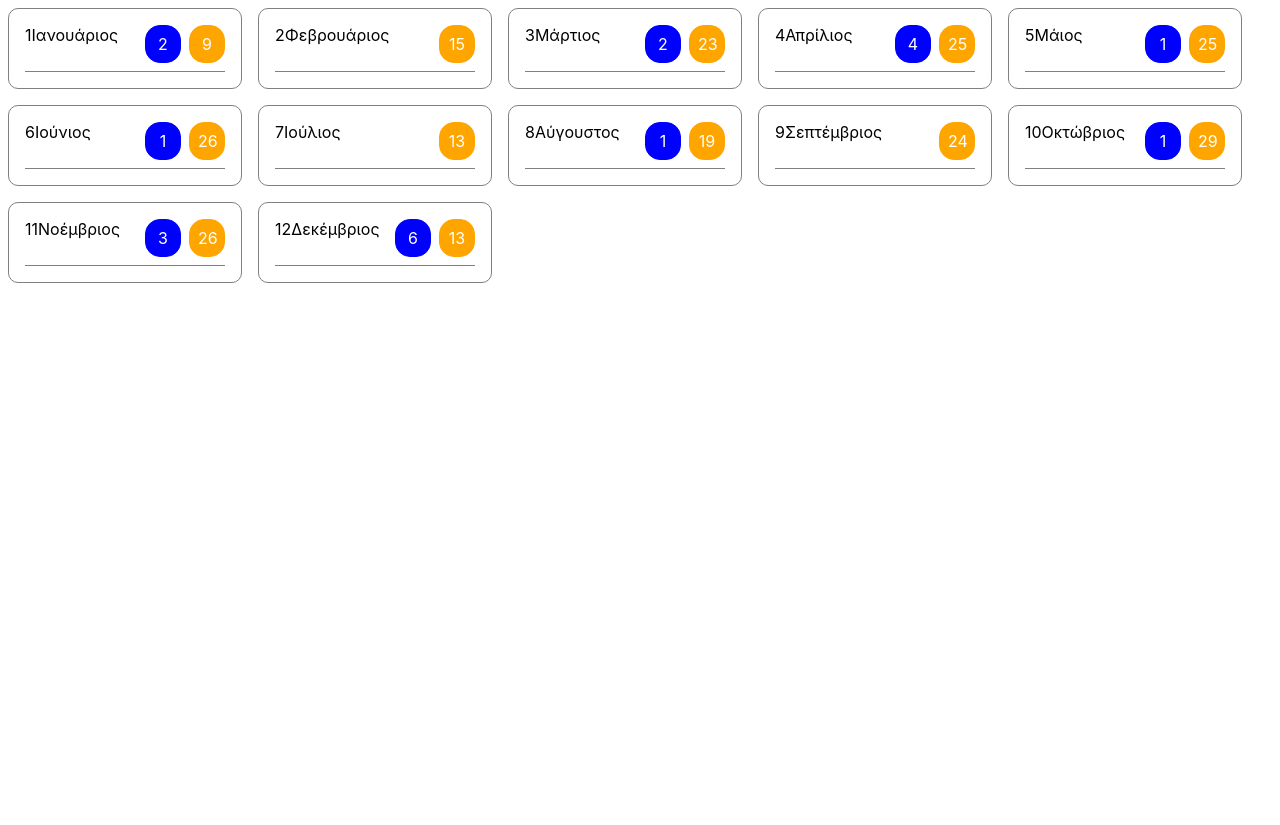
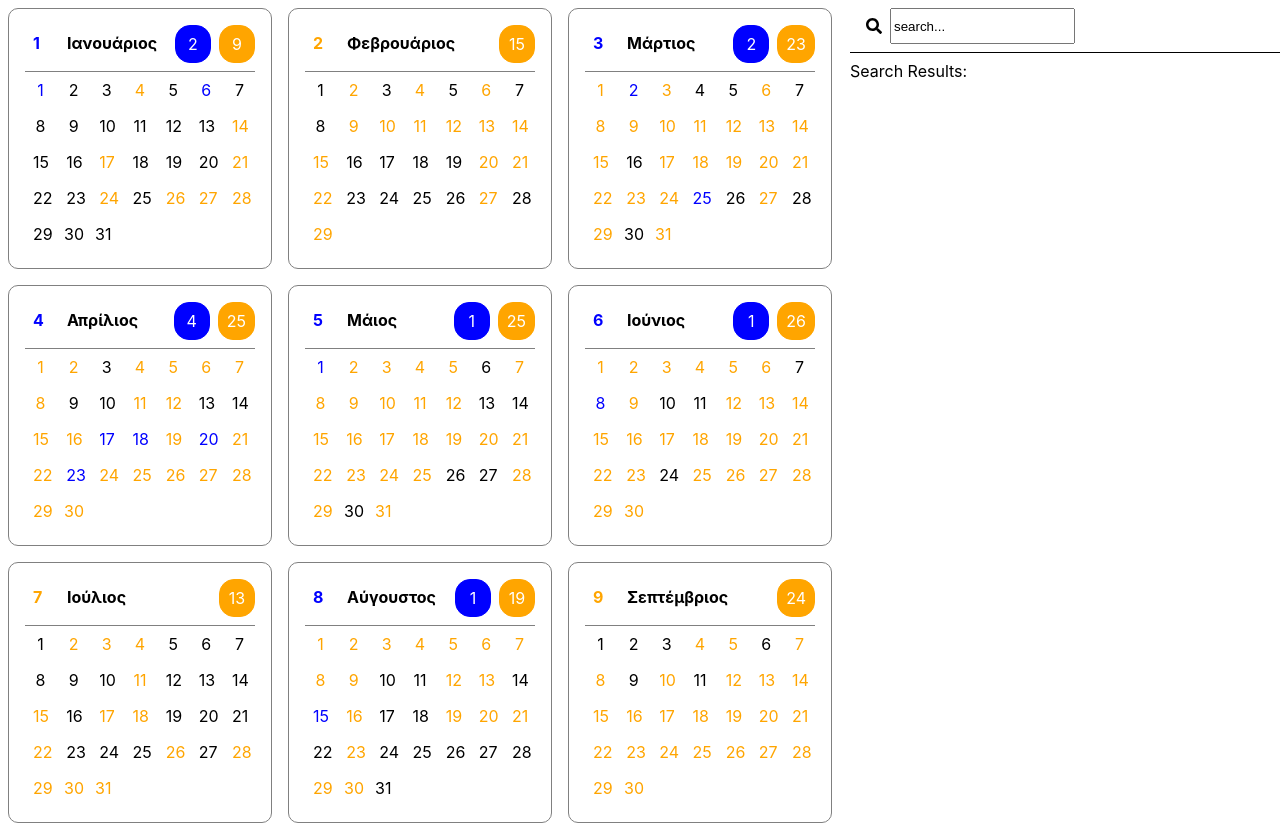
Before and after one commit to smekras/holydays-viewer, a React (Create React App) app: page / in a window 1280 px wide. Shown: the top 825 px of the page. Before the commit the page ends 800 px from the top, so only its background shows below. Built offline with nearby package versions, Linux system fonts and the light colour scheme.

Commit message:
Add search form

```diff
--- a/package.json
+++ b/package.json
@@ -6,6 +6,9 @@
     "@emotion/core": "^10.0.28",
     "@emotion/styled": "^10.0.27",
     "@fortawesome/fontawesome-pro": "^5.14.0",
+    "@fortawesome/fontawesome-svg-core": "^1.2.30",
+    "@fortawesome/free-solid-svg-icons": "^5.14.0",
+    "@fortawesome/react-fontawesome": "^0.1.11",
     "@testing-library/jest-dom": "^4.2.4",
     "@testing-library/react": "^9.5.0",
     "@testing-library/user-event": "^7.2.1",
--- a/src/App.tsx
+++ b/src/App.tsx
@@ -1,4 +1,7 @@
 import React from "react";
+import styled from "@emotion/styled";
+import { FontAwesomeIcon } from "@fortawesome/react-fontawesome";
+import { faSearch } from "@fortawesome/free-solid-svg-icons";
 import CalendarView from "./components/CalendarView";
 import { MonthInterface } from "./components/MonthView";
 import { DayInterface } from "./components/DayView";
@@ -60,13 +63,55 @@ function App() {
     return calendarContent;
   }
 
+  const AppContainer = styled.div`
+    display: flex;
+    flex-flow: row;
+    justify-content: left;
+  `;
+
+  const MainPanel = styled.div`
+    min-width: min-content;
+    max-width: 850px;
+  `;
+
+  const SidePanel = styled.div`
+    flex: auto;
+    display: flex;
+    flex-flow: column;
+    width: min-content;
+  `;
+
+  const FormField = styled.form`
+    display: flex;
+    flex-flow: row;
+    padding: 0.5em;
+    border-bottom: 1px solid black;
+    margin-bottom: 0.5em;
+  `;
+
+  const IconBox = styled.div`
+    padding: 0.5em;
+  `;
+
   // TODO: Fix Peformance issues
 
   return (
-    <div className="App">
+    <AppContainer>
       {console.count("app")}
-      <CalendarView data={reformatData(jsonObject)} />
-    </div>
+      <MainPanel>
+        <CalendarView data={reformatData(jsonObject)} />
+      </MainPanel>
+      <SidePanel>
+        <FormField>
+          <IconBox>
+            <FontAwesomeIcon icon={faSearch} />
+          </IconBox>
+          <input type="text" value="search..." />
+        </FormField>
+        <div>Search Results:</div>
+        <div></div>
+      </SidePanel>
+    </AppContainer>
   );
 }
 
--- a/src/components/MonthView.tsx
+++ b/src/components/MonthView.tsx
@@ -29,6 +29,7 @@ const MonthView = (props: MonthInterface) => {
     border-radius: 10px;
     padding: 1em;
     margin: 0.5em;
+    width: 230px;
   `;
 
   const Banner = styled.div`
@@ -36,7 +37,6 @@ const MonthView = (props: MonthInterface) => {
     flex-flow: row;
     border-bottom: 1px solid gray;
     justify-content: space-between;
-    min-width: 200px;
   `;
 
   const TitleBox = styled.div`
@@ -44,48 +44,80 @@ const MonthView = (props: MonthInterface) => {
     flex-flow: row nowrap;
   `;
 
-  const OffBox = styled.div`
+  const NumberPlate = styled.div`
+    color: ${official > 0 ? "blue" : "orange"};
     padding: 0.5em;
-    border: 1px solid blue;
+    min-width: 18px;
+    font-weight: bolder;
+  `;
+
+  const MonthLabel = styled.div`
+    padding: 0.5em;
+    font-weight: bold;
+    vertical-align: middle;
+  `;
+
+  interface BoxProps {
+    type: string;
+  }
+
+  const Box = styled.div<BoxProps>`
+    padding: 0.5em;
+    border: 1px solid
+      ${(bprops: BoxProps) => (bprops.type === "off" ? "blue" : "orange")};
     border-radius: 15px;
     margin-bottom: 0.5em;
     margin-left: 0.5em;
-    background: blue;
     color: white;
-    width: 18px;
+    min-width: 18px;
     text-align: center;
-  `;
-
-  const SecBox = styled.div`
-    padding: 0.5em;
-    border: 1px solid orange;
-    border-radius: 15px;
-    margin-bottom: 0.5em;
-    margin-left: 0.5em;
-    background: orange;
-    color: white;
-    width: 18px;
-    text-align: center;
+    background: ${(bprops: BoxProps) =>
+      bprops.type === "off" ? "blue" : "orange"};
   `;
 
   const Content = styled.div`
     display: flex;
     flex-flow: row wrap;
+    justify-content: space-between;
+    :after {
+      content: "";
+      flex: auto;
+    }
+  `;
+
+  const DayBox = styled.div<BoxProps>`
+    padding: 0.5em;
+    text-align: center;
+    width: 15px;
+    color: ${(bprops: BoxProps) =>
+      bprops.type === "off"
+        ? "blue"
+        : bprops.type === "sec"
+        ? "orange"
+        : "black"};
   `;
 
   return (
     <Container>
       <Banner>
         <TitleBox>
-          <div>{props.month}</div>
-          <div>{props.name}</div>
+          <NumberPlate>{props.month}</NumberPlate>
+          <MonthLabel>{props.name}</MonthLabel>
         </TitleBox>
         <TitleBox>
-          {official > 0 ? <OffBox>{official}</OffBox> : ""}
-          {secular > 0 ? <SecBox>{secular}</SecBox> : ""}
+          {official > 0 ? <Box type="off">{official}</Box> : ""}
+          {secular > 0 ? <Box type="sec">{secular}</Box> : ""}
         </TitleBox>
       </Banner>
-      <Content></Content>
+      <Content>
+        {props.days.map((entry) => {
+          return (
+            <DayBox type={entry.off ? "off" : entry.sec ? "sec" : ""}>
+              {entry.id.getDate()}
+            </DayBox>
+          );
+        })}
+      </Content>
     </Container>
   );
 };
```
Also changed, not shown: src/components/DayView.tsx (+4 -10 lines), 1 other file (tests, documents, lock files or other folders).
